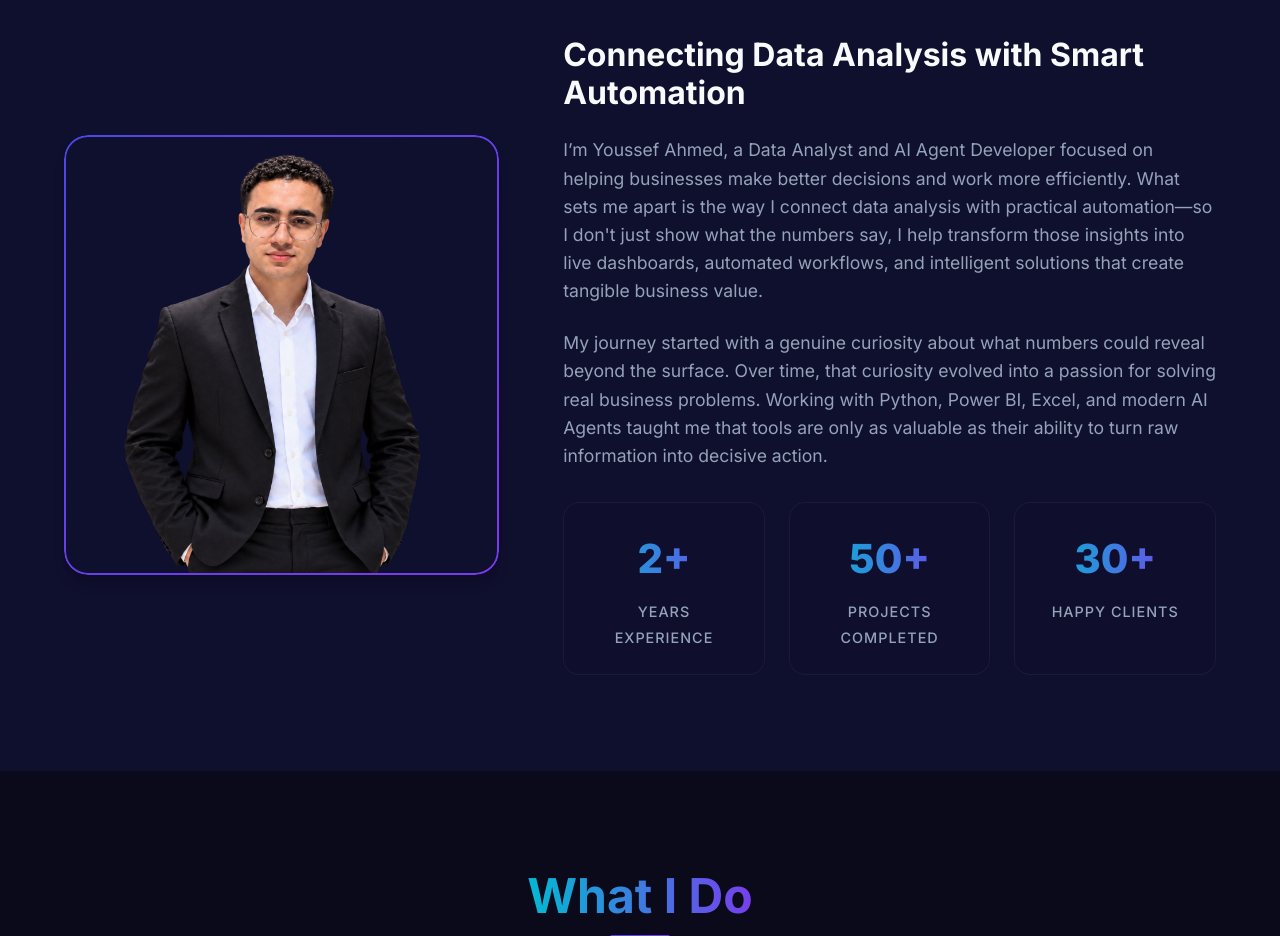
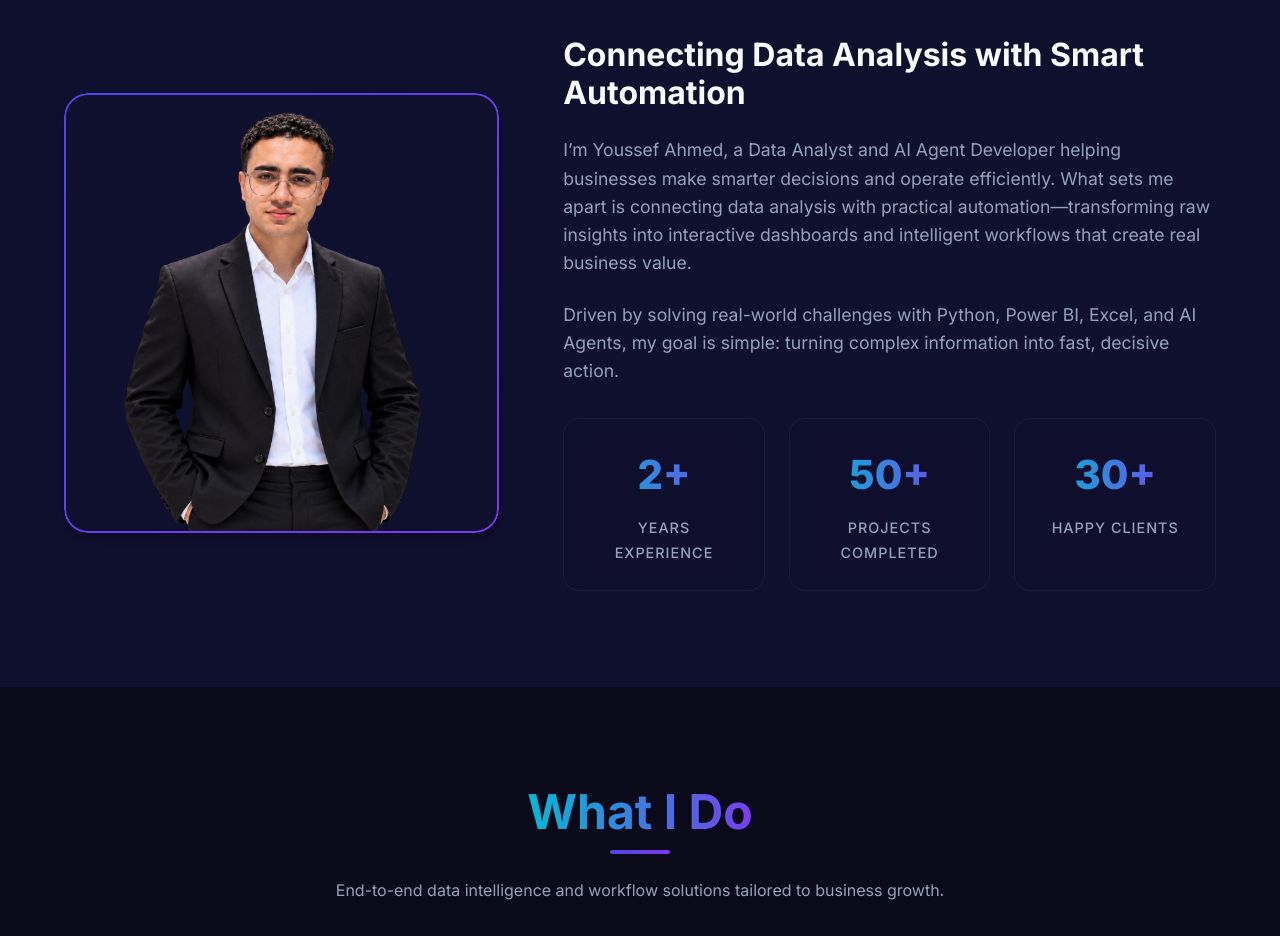
Before and after one commit to youssefahmed57/youssefahmed57.github.io, a plain HTML site: page index.html in a window 1280 px wide. Shown: the part 980-1916 px from the top of the page. Drawn offline with nearby package versions, Linux system fonts and the light colour scheme.

Commit message:
refactor: shorten and streamline About bio text in EN and AR

```diff
--- a/index.html
+++ b/index.html
@@ -125,10 +125,10 @@
                 <div class="about-content">
                     <h3 data-key="aboutSubtitle">Connecting Data Analysis with Smart Automation</h3>
                     <p class="about-text" data-key="aboutBio1">
-                        I’m Youssef Ahmed, a Data Analyst and AI Agent Developer focused on helping businesses make better decisions and work more efficiently. What sets me apart is the way I connect data analysis with practical automation—so I don't just show what the numbers say, I help transform those insights into live dashboards, automated workflows, and intelligent solutions that create tangible business value.
+                        I’m Youssef Ahmed, a Data Analyst and AI Agent Developer helping businesses make smarter decisions and operate efficiently. What sets me apart is connecting data analysis with practical automation—transforming raw insights into interactive dashboards and intelligent workflows that create real business value.
                     </p>
                     <p class="about-text" data-key="aboutBio2">
-                        My journey started with a genuine curiosity about what numbers could reveal beyond the surface. Over time, that curiosity evolved into a passion for solving real business problems. Working with Python, Power BI, Excel, and modern AI Agents taught me that tools are only as valuable as their ability to turn raw information into decisive action.
+                        Driven by solving real-world challenges with Python, Power BI, Excel, and AI Agents, my goal is simple: turning complex information into fast, decisive action.
                     </p>
 
                     <div class="stats-grid">
@@ -798,8 +798,8 @@
                 // 2. About Me & Journey
                 aboutTitle: "About Me",
                 aboutSubtitle: "Connecting Data Analysis with Smart Automation",
-                aboutBio1: "I’m Youssef Ahmed, a Data Analyst and AI Agent Developer focused on helping businesses make better decisions and work more efficiently. What sets me apart is the way I connect data analysis with practical automation—so I don't just show what the numbers say, I help transform those insights into live dashboards, automated workflows, and intelligent solutions that create tangible business value.",
-                aboutBio2: "My journey started with a genuine curiosity about what numbers could reveal beyond the surface. Over time, that curiosity evolved into a passion for solving real business problems. Working with Python, Power BI, Excel, and modern AI Agents taught me that tools are only as valuable as their ability to turn raw information into decisive action.",
+                aboutBio1: "I’m Youssef Ahmed, a Data Analyst and AI Agent Developer helping businesses make smarter decisions and operate efficiently. What sets me apart is connecting data analysis with practical automation—transforming raw insights into interactive dashboards and intelligent workflows that create real business value.",
+                aboutBio2: "Driven by solving real-world challenges with Python, Power BI, Excel, and AI Agents, my goal is simple: turning complex information into fast, decisive action.",
                 statExp: "Years Experience",
                 statProjects: "Projects Completed",
                 statClients: "Happy Clients",
@@ -930,8 +930,8 @@
                 // 2. About Me & Journey
                 aboutTitle: "عنّي",
                 aboutSubtitle: "الربط بين تحليل البيانات والأتمتة الذكية",
-                aboutBio1: "أنا يوسف أحمد، محلل بيانات ومطور وكلاء ذكاء اصطناعي (AI Agents) أركز على مساعدة الشركات وأصحاب الأعمال في اتخاذ قرارات دقيقة والعمل بأعلى كفاءة ممكنة. ما يميزني هو طريقتي في ربط تحليل البيانات بالأتمتة العملية؛ فلا أكتفي بإظهار ما تقوله الأرقام، بل أساعد في تحويل تلك الرؤى إلى لوحات تحكم وتدفقات عمل وحلول ذكية تصنع قيمة تجارية حقيقية.",
-                aboutBio2: "بدأت رحلتي بفضول حقيقي لاكتشاف ما تخفيه الأرقام وراء السطح، وسرعان ما تحول ذلك إلى شغف بحل مشاكل الأعمال الواقعية. العمل المستمر مع Python و Power BI و Excel والـ AI Agents علمني أن الأدوات لا قيمة لها إلا بقدرتها على تحويل المعلومات إلى قرارات وإجراءات تنفيذية ملموسة.",
+                aboutBio1: "أنا يوسف أحمد، محلل بيانات ومطور AI Agents أساعد الشركات في اتخاذ قرارات أدق ورفع كفاءة العمل. ما يميزني هو ربط تحليل البيانات بالأتمتة الذكية—وتحويل الأرقام إلى داشبوردات تفاعلية وتدفقات عمل مؤتمتة تصنع قيمة تجارية ملموسة.",
+                aboutBio2: "مدفوعاً بحل مشكلات الأعمال الواقعية باستخدام Python و Power BI و Excel و AI Agents، هدفي دائماً تحويل البيانات المعقدة إلى قرارات وإجراءات تنفيذية حاسمة وسريعة.",
                 statExp: "سنوات الخبرة",
                 statProjects: "مشروع منجز",
                 statClients: "عميل سعيد",
```
